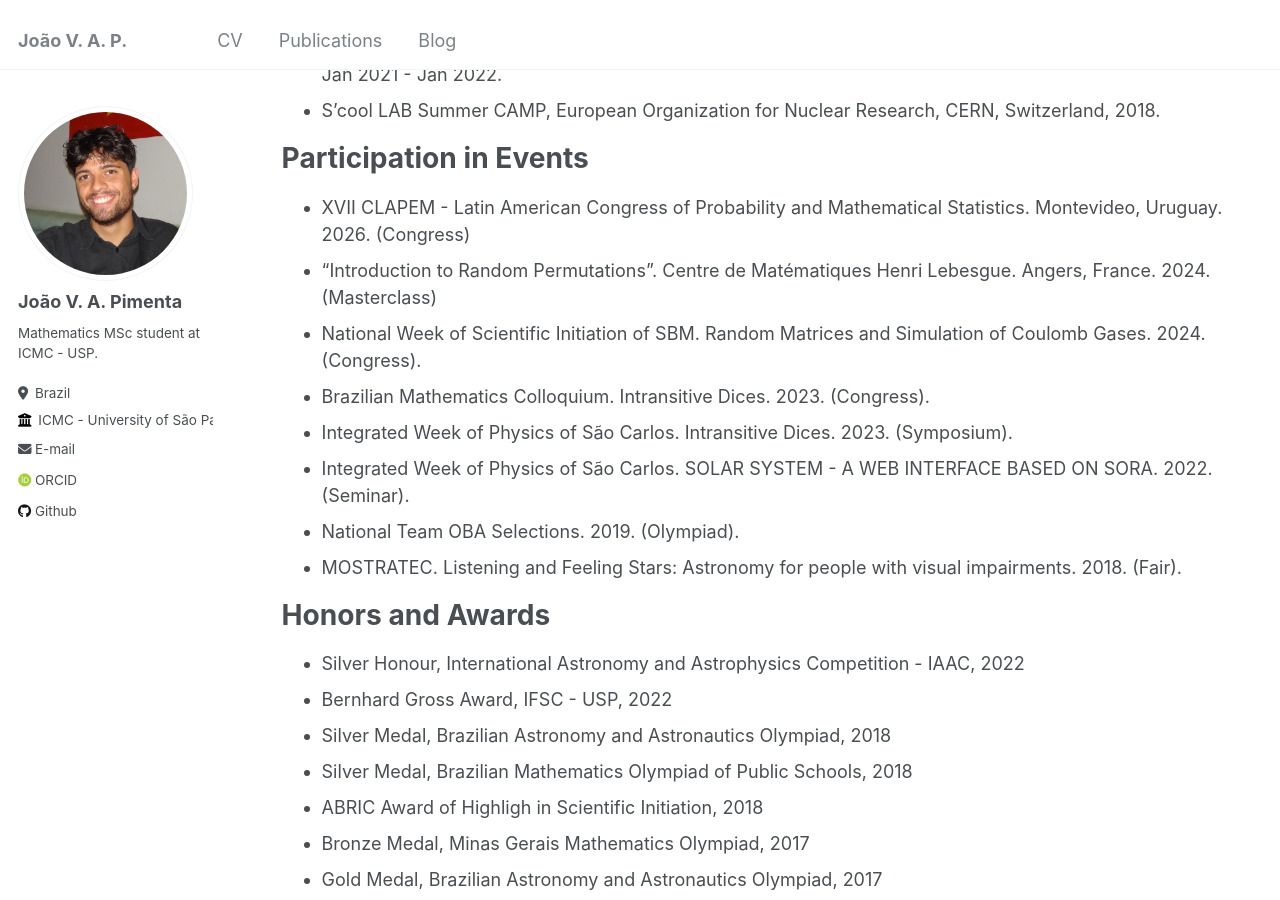
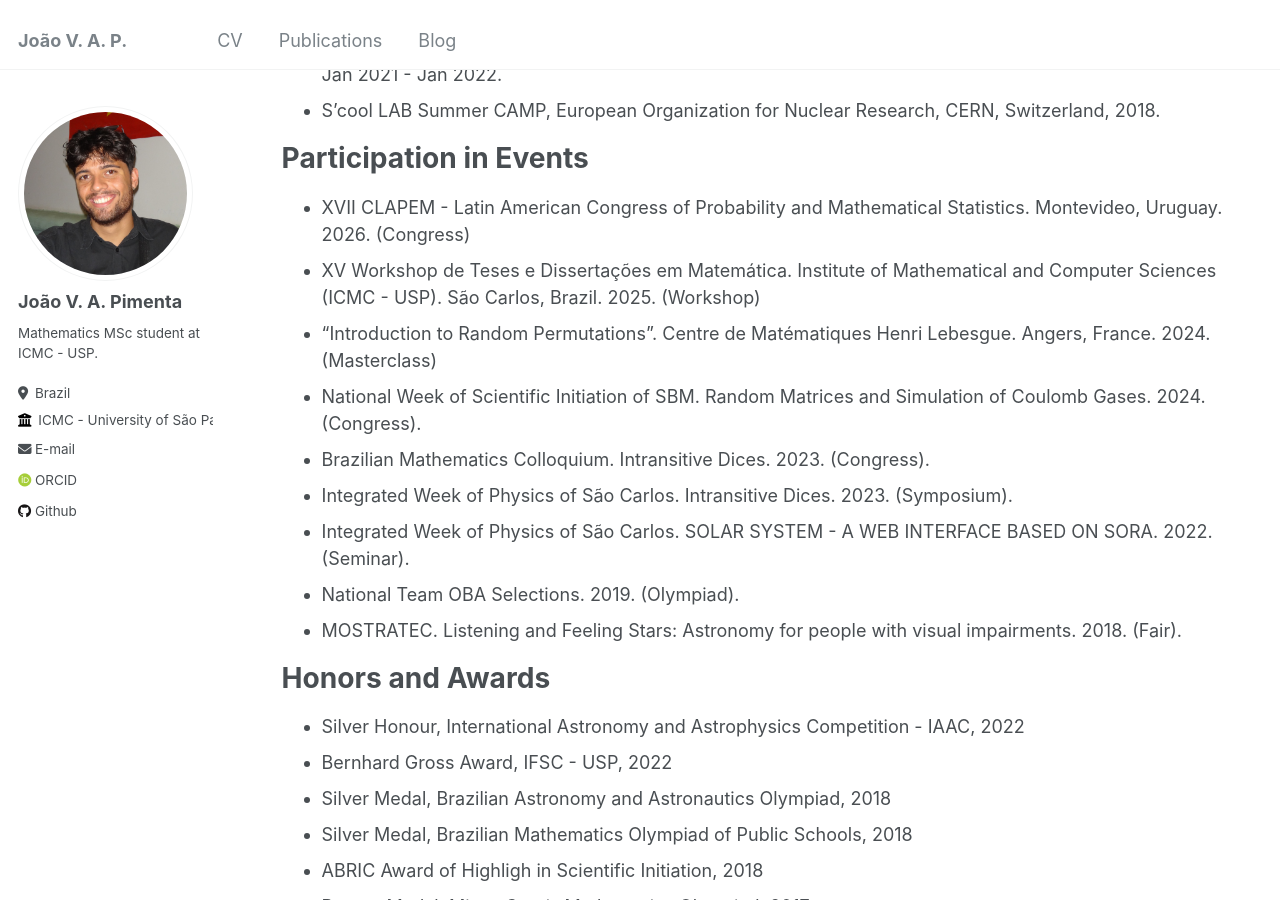
Before and after one commit to Joao-vap/Joao-vap.github.io, a Jekyll site: the page built from _pages/cv.md, in a window 1280 px wide and 900 px high, scrolled down 2369 px. Built offline with Jekyll 4.4.1, drawn with Linux system fonts in a browser that asks for light colours; some web fonts are replaced.

Commit message:
Workshop

```diff
--- a/_pages/cv.md
+++ b/_pages/cv.md
@@ -78,6 +78,7 @@ Additional Training
 Participation in Events
 ======
 * XVII CLAPEM - Latin American Congress of Probability and Mathematical Statistics. Montevideo, Uruguay. 2026. (Congress)
+* XV Workshop de Teses e Dissertações em Matemática. Institute of Mathematical and Computer Sciences (ICMC - USP). São Carlos, Brazil. 2025. (Workshop)
 * "Introduction to Random Permutations". Centre de Matématiques Henri Lebesgue. Angers, France. 2024. (Masterclass)
 * National Week of Scientific Initiation of SBM. Random Matrices and Simulation of Coulomb Gases. 2024. (Congress).
 * Brazilian Mathematics Colloquium. Intransitive Dices. 2023. (Congress).
```
